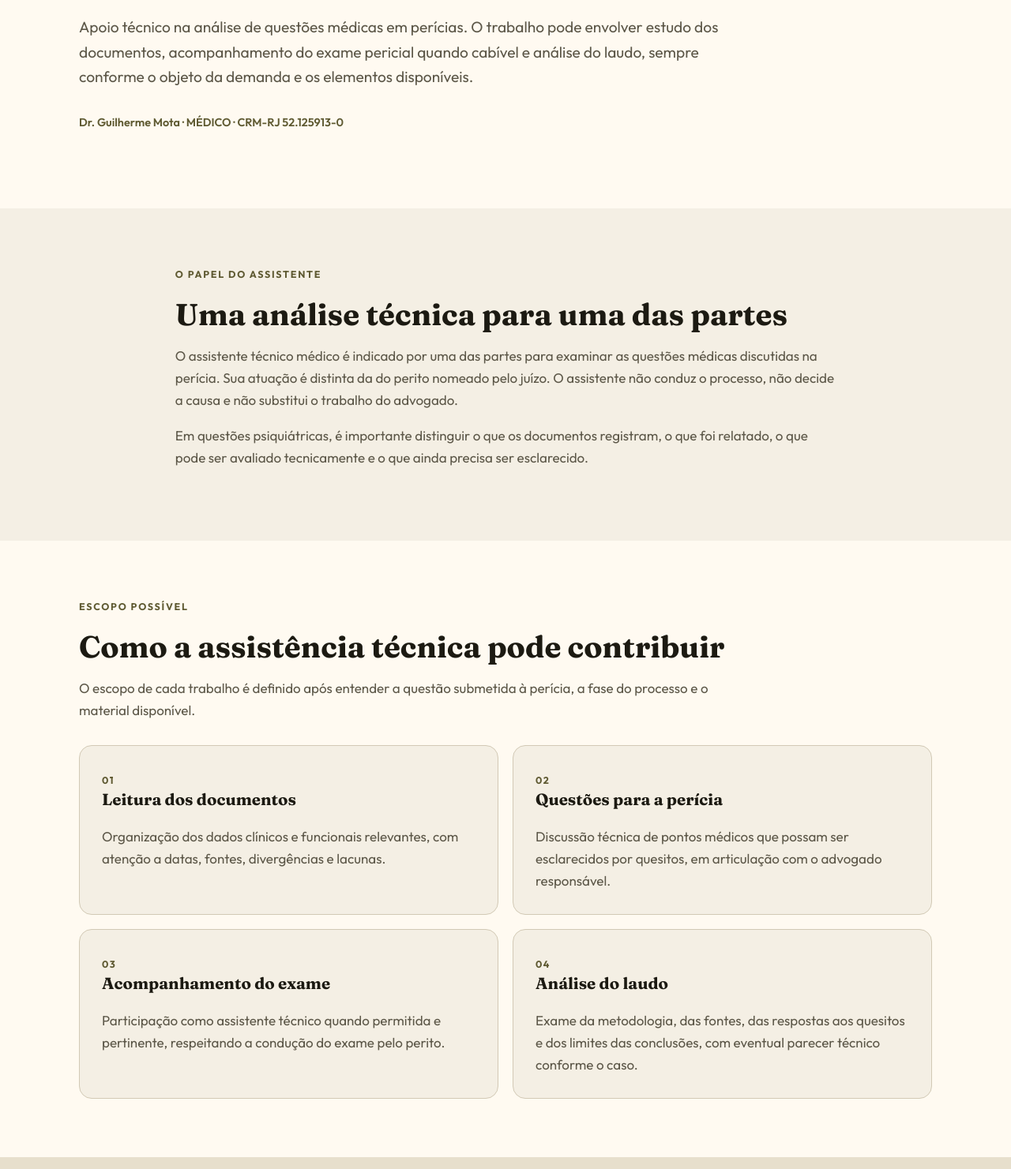
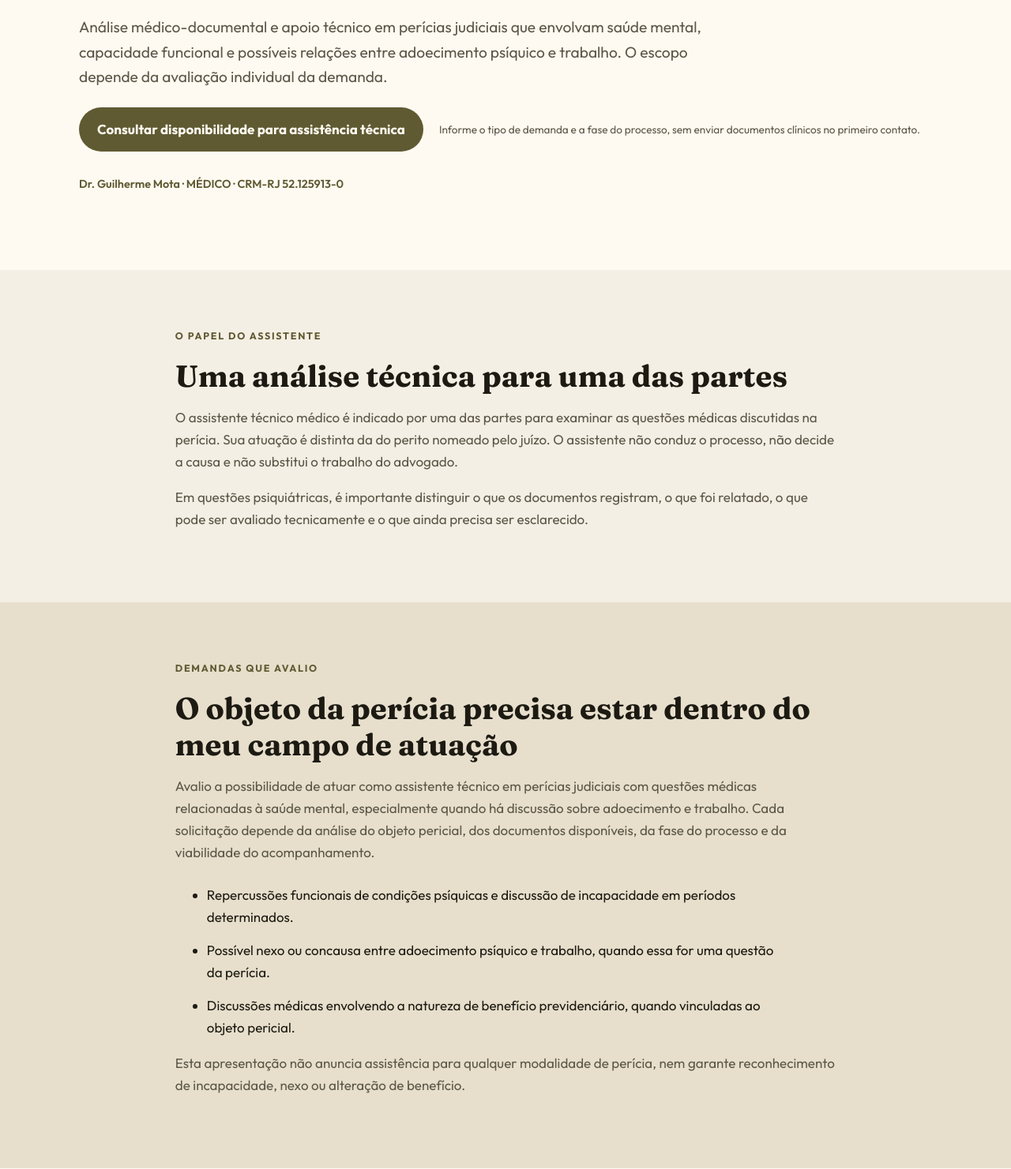
Before and after one commit to guigajipa9-star/drguilhermemota-site, a plain HTML site: page assistencia-tecnica-medica/index.html in a window 1280 px wide. Shown: the part 439-1920 px from the top of the page at 79% size. Drawn offline with Linux system fonts and the light colour scheme.

Commit message:
feat(site): esclarecer escopo da assistencia tecnica

```diff
--- a/assistencia-tecnica-medica/index.html
+++ b/assistencia-tecnica-medica/index.html
@@ -43,6 +43,9 @@
     .hero { padding:90px 0 82px; background:var(--paper); }
     .eyebrow { display:block; font-size:.78rem; text-transform:uppercase; letter-spacing:.14em; color:var(--olive); font-weight:700; margin-bottom:16px; }
     .lead { max-width:66ch; font-size:1.2rem; color:var(--muted); }
+    .hero-action { display:flex; flex-wrap:wrap; align-items:center; gap:10px 20px; margin-top:22px; }
+    .hero-action .btn { background:var(--olive); color:var(--paper); margin:0; }
+    .hero-action .small { font-size:.85rem; color:var(--muted); }
     .ident { font-size:.9rem; color:var(--olive); font-weight:600; margin-top:30px; }
     .section { padding:74px 0; }
     .section.paper { background:var(--paper); }
@@ -53,6 +56,11 @@
     .card { padding:28px; background:var(--paper); border:1px solid var(--line); border-radius:16px; }
     .paper .card { background:var(--cream); }
     .card p { color:var(--muted); margin-bottom:0; }
+    .scope-list { max-width:760px; margin-top:26px; }
+    .scope-list li { margin-bottom:14px; }
+    .profile { display:grid; grid-template-columns:minmax(190px,280px) 1fr; align-items:center; gap:36px; }
+    .profile img { display:block; width:100%; aspect-ratio:4/5; object-fit:cover; object-position:center top; border-radius:16px; }
+    .profile p { color:var(--muted); }
     .number { font-size:.78rem; color:var(--olive); font-weight:700; letter-spacing:.12em; }
     .note { max-width:74ch; margin-top:30px; padding:22px 25px; background:var(--paper); border-left:3px solid var(--olive); }
     .note p:last-child { margin-bottom:0; }
@@ -70,7 +78,7 @@
     footer { padding:34px 0; font-size:.9rem; color:var(--muted); }
     footer .wrap { display:flex; justify-content:space-between; gap:22px; flex-wrap:wrap; }
     footer a { margin-right:16px; }
-    @media(max-width:700px) { body { font-size:16px; } .hero { padding:64px 0; } .section { padding:55px 0; } .grid { grid-template-columns:1fr; } .nav { min-height:68px; } }
+    @media(max-width:700px) { body { font-size:16px; } .hero { padding:64px 0; } .section { padding:55px 0; } .grid,.profile { grid-template-columns:1fr; } .profile img { width:min(100%,280px); } .nav { min-height:68px; } }
     @media(prefers-reduced-motion:reduce) { html { scroll-behavior:auto; } }
   </style>
 </head>
@@ -87,7 +95,11 @@
       <div class="wrap">
         <span class="eyebrow">Atuação médico-pericial</span>
         <h1 id="titulo">Assistência técnica médica em questões psiquiátricas</h1>
-        <p class="lead">Apoio técnico na análise de questões médicas em perícias. O trabalho pode envolver estudo dos documentos, acompanhamento do exame pericial quando cabível e análise do laudo, sempre conforme o objeto da demanda e os elementos disponíveis.</p>
+        <p class="lead">Análise médico-documental e apoio técnico em perícias judiciais que envolvam saúde mental, capacidade funcional e possíveis relações entre adoecimento psíquico e trabalho. O escopo depende da avaliação individual da demanda.</p>
+        <div class="hero-action">
+          <a class="btn" href="https://wa.me/5551983300503?text=Ol%C3%A1!%20Gostaria%20de%20conversar%20sobre%20assist%C3%AAncia%20t%C3%A9cnica%20m%C3%A9dica%20em%20uma%20per%C3%ADcia.%20Posso%20informar%20o%20tipo%20de%20demanda%20e%20a%20fase%20do%20processo." target="_blank" rel="noopener noreferrer">Consultar disponibilidade para assistência técnica</a>
+          <span class="small">Informe o tipo de demanda e a fase do processo, sem enviar documentos clínicos no primeiro contato.</span>
+        </div>
         <p class="ident">Dr. Guilherme Mota · MÉDICO · CRM-RJ 52.125913-0</p>
       </div>
     </section>
@@ -97,6 +109,19 @@
         <h2 id="papel">Uma análise técnica para uma das partes</h2>
         <p>O assistente técnico médico é indicado por uma das partes para examinar as questões médicas discutidas na perícia. Sua atuação é distinta da do perito nomeado pelo juízo. O assistente não conduz o processo, não decide a causa e não substitui o trabalho do advogado.</p>
         <p>Em questões psiquiátricas, é importante distinguir o que os documentos registram, o que foi relatado, o que pode ser avaliado tecnicamente e o que ainda precisa ser esclarecido.</p>
+      </div>
+    </section>
+    <section class="section sand" aria-labelledby="demandas">
+      <div class="wrap intro">
+        <span class="eyebrow">Demandas que avalio</span>
+        <h2 id="demandas">O objeto da perícia precisa estar dentro do meu campo de atuação</h2>
+        <p>Avalio a possibilidade de atuar como assistente técnico em perícias judiciais com questões médicas relacionadas à saúde mental, especialmente quando há discussão sobre adoecimento e trabalho. Cada solicitação depende da análise do objeto pericial, dos documentos disponíveis, da fase do processo e da viabilidade do acompanhamento.</p>
+        <ul class="scope-list">
+          <li>Repercussões funcionais de condições psíquicas e discussão de incapacidade em períodos determinados.</li>
+          <li>Possível nexo ou concausa entre adoecimento psíquico e trabalho, quando essa for uma questão da perícia.</li>
+          <li>Discussões médicas envolvendo a natureza de benefício previdenciário, quando vinculadas ao objeto pericial.</li>
+        </ul>
+        <p>Esta apresentação não anuncia assistência para qualquer modalidade de perícia, nem garante reconhecimento de incapacidade, nexo ou alteração de benefício.</p>
       </div>
     </section>
     <section class="section paper" aria-labelledby="atuacao">
@@ -120,6 +145,18 @@
         <h2 id="questoes">Saúde mental, função e trabalho</h2>
         <p>Uma perícia pode discutir diagnóstico, evolução clínica, repercussões funcionais, incapacidade em determinado período e possível relação entre adoecimento e trabalho. São perguntas diferentes e exigem análise separada. A existência de um diagnóstico ou de um benefício previdenciário, por si só, não resolve a discussão sobre incapacidade ou nexo.</p>
         <div class="note"><p>Em disputas que envolvem benefícios como B31 e B91, o assistente técnico examina os elementos médicos pertinentes. Não decide a espécie do benefício nem garante sua alteração.</p></div>
+      </div>
+    </section>
+    <section class="section paper" aria-labelledby="profissional">
+      <div class="wrap profile">
+        <img src="/fotos-consultorio/web/sobre.webp" width="1100" height="1188" loading="lazy" alt="Foto profissional do Dr. Guilherme Mota" />
+        <div>
+          <span class="eyebrow">Quem realiza a análise</span>
+          <h2 id="profissional">Dr. Guilherme Mota</h2>
+          <p><strong>MÉDICO · CRM-RJ 52.125913-0.</strong> Formado em Medicina pela ULBRA Canoas. Médico residente de Psiquiatria na Marinha do Brasil.</p>
+          <p>Desenvolvo a análise técnica com atenção à consistência dos documentos, à evolução clínica e aos limites das conclusões possíveis. Distingo fatos documentados, informações relatadas e hipóteses médicas para responder às questões pertinentes ao escopo da demanda.</p>
+          <p>A assistência técnica não substitui o perito nomeado pelo juízo nem a condução jurídica do processo.</p>
+        </div>
       </div>
     </section>
     <section class="section" aria-labelledby="processo">
```
